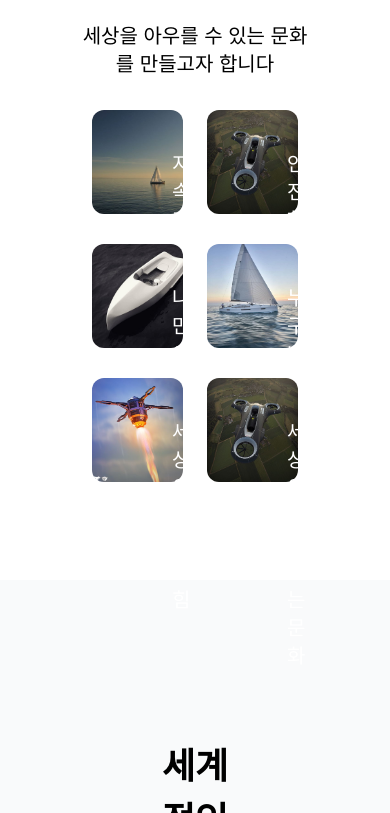
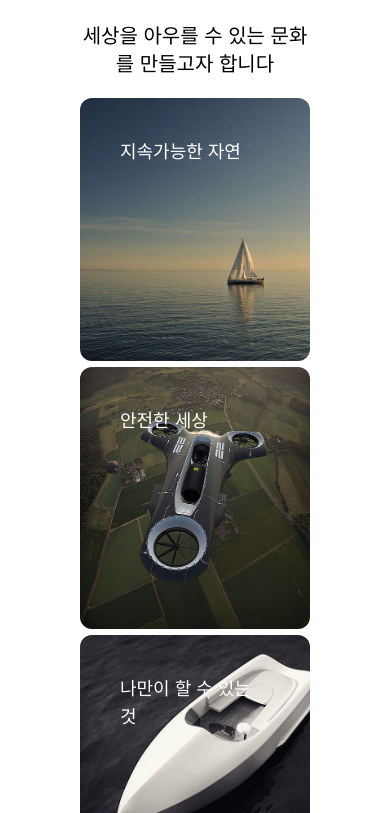
Before and after one commit to naringst/Capstone-Design, a Next.js app: page /introduction in a window 390 px wide. Shown: the part 4591-5404 px from the top of the page. Built offline with nearby package versions, Linux system fonts and the light colour scheme.

Commit message:
feat : arrange litem lists

```diff
--- a/component/common/subItem.tsx
+++ b/component/common/subItem.tsx
@@ -3,27 +3,27 @@ import drone3 from "../../public/drone3.jpeg";
 
 const SubItem = (props: any) => {
   return (
-    <div className="flex py-3 content-center justify-center">
-      <div className="relative text-center mx-3 ">
+    <div className="md:flex md:py-3 content-center justify-center">
+      <div className="relative text-center md:mx-3 mx-auto  ">
         <Image
           className="rounded-xl justify-center"
           src={props.image1}
           width={458}
           height={523}
         />
-        <h1 className="absolute z-1 inset-x-0 top-10 h-16 text-white smoothappear text-start px-10 mx-10 ibm text-xl font-medium">
+        <h1 className="absolute z-1 inset-x-0 top-10 h-16 text-white smoothappear text-start px-10 md:mx-10 mx-auto ibm md:text-xl sm:text-lg text-lg font-medium">
           {props.name1}
         </h1>
       </div>
 
-      <div className="relative text-center mx-3">
+      <div className="relative text-center md:mx-3 mx-auto ">
         <Image
           className="rounded-xl justify-center"
           src={props.image2}
           width={458}
           height={523}
         />
-        <h1 className="absolute z-1 inset-x-0 top-10 h-16 text-white smoothappear text-start  px-10 mx-10  ibm text-xl font-medium">
+        <h1 className="absolute z-1 inset-x-0 top-10 h-16 text-white smoothappear text-start px-10 md:mx-10 mx-auto ibm md:text-xl sm:text-lg text-lg font-medium">
           {props.name2}
         </h1>
       </div>
```
